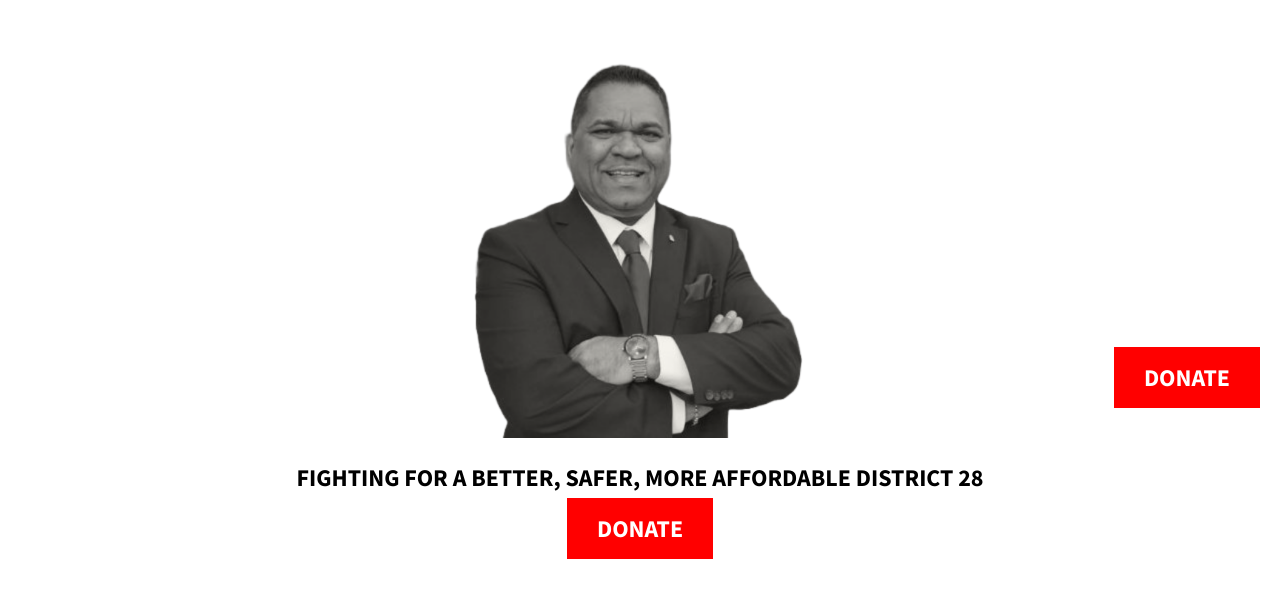
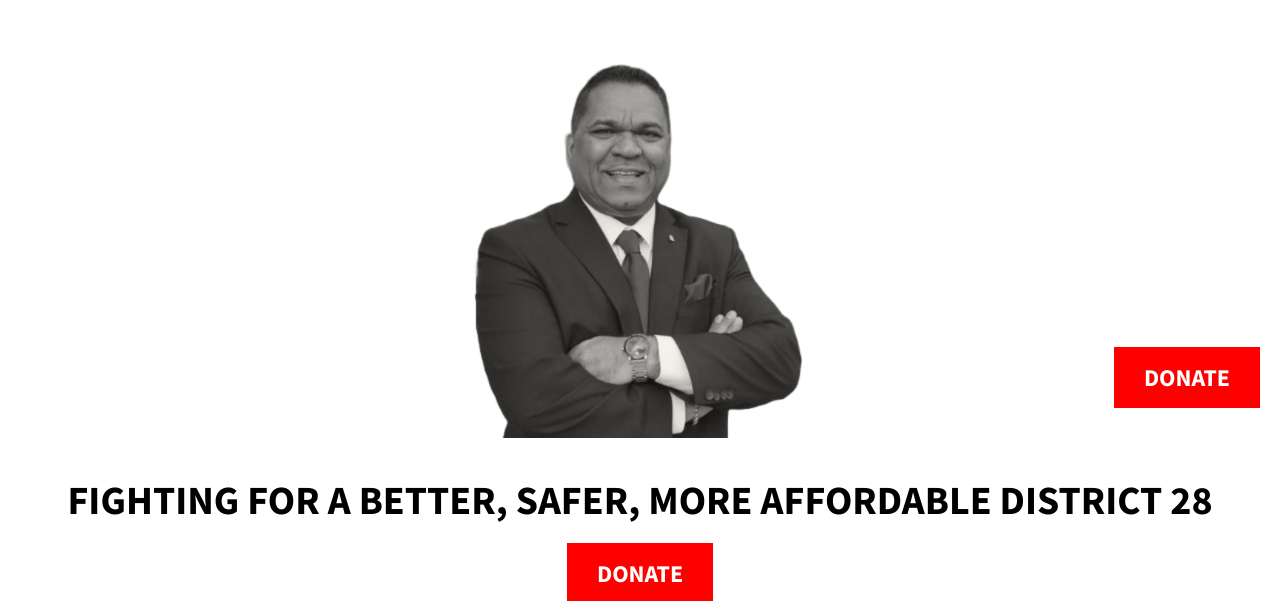
Before and after one commit to nzov10/romeo, a plain HTML site: page index.html in a window 1280 px wide. Shown: the part 372-973 px from the top of the page. Drawn offline with Linux system fonts and the light colour scheme.

Commit message:
Update index.html

```diff
--- a/index.html
+++ b/index.html
@@ -51,7 +51,7 @@
             color: red;
         }
         h2 {
-            font-size: 1.5em; /* This makes subheadings 2x larger */
+            font-size: 2.5em; /* This makes subheadings 2x larger */
         }
         img {
             max-width: 400px; /* Set the image width to 400px */
```
